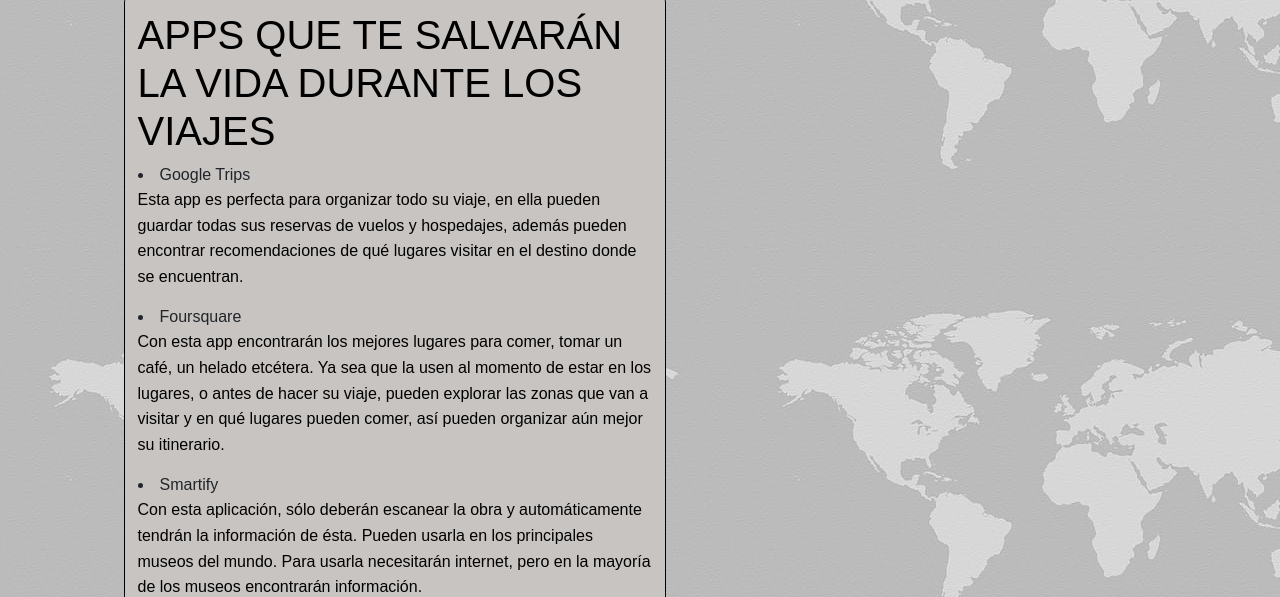
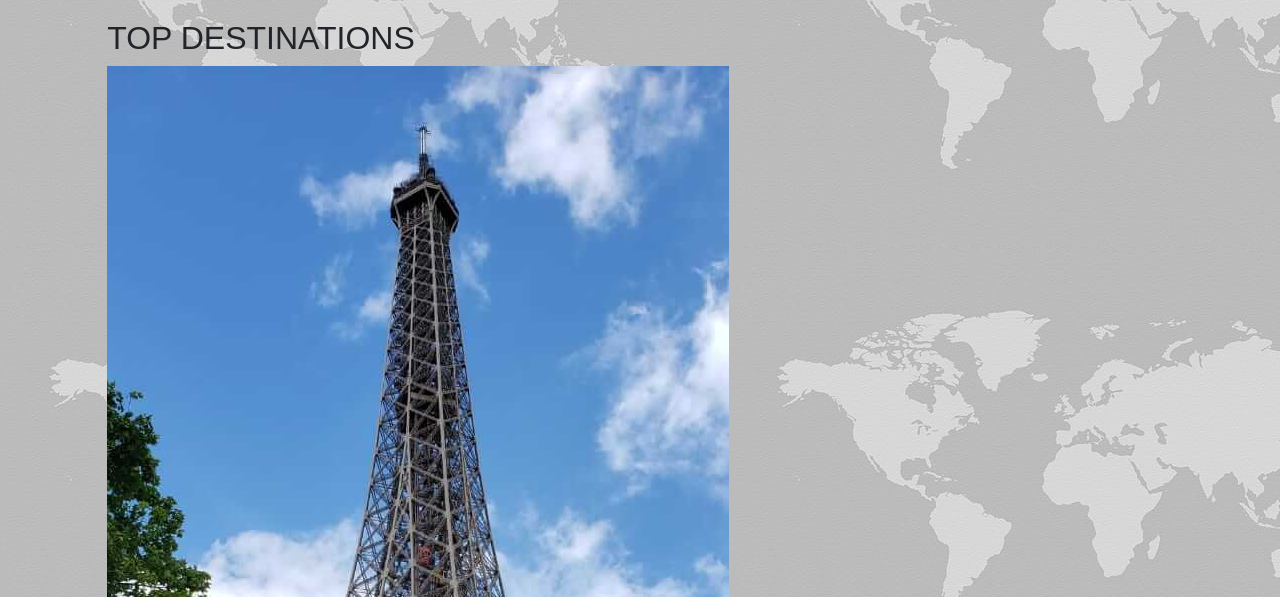
Before and after one commit to tatiana-soifer/viajando_ando, a website: page index.html in a window 1280 px wide. Shown: the part 203-800 px from the top of the page. Drawn offline with nearby package versions, Linux system fonts and the light colour scheme; a web font is replaced by a local one.

Commit message:
agregando contenido (TOP DESTINATIONS)

```diff
--- a/index.html
+++ b/index.html
@@ -79,6 +79,17 @@
         </div>-->
 
 
+<!--TOP DESTINATIONS-->
+<div class="container">
+    <section class="top__destinations">
+        <h2>TOP DESTINATIONS</h2>
+        <div>
+            <img src="img/paris.jpg" alt="paris" class="top__destinations__img">
+            <h3>PARIS</h3>
+        </div>
+    </section>
+
+</div>
 
         <!--ARTICULO APPS-->
         <div class="col-md-9 col-sm-12">
--- a/scss/_index.scss
+++ b/scss/_index.scss
@@ -35,3 +35,19 @@
 .top5__cuidades{
     color: black;
 }
+
+/*--TOP DESTINATIONS--*/
+.top__destinations{
+    padding: 1%;
+    margin: 1%;
+    img{
+        h3{
+            text-align: center;
+            color: white;
+        }
+    }
+}
+
+.top__destinations__img:hover{
+    filter: opacity .5s;
+}
```
Also changed, not shown: css/main.css, 1 other file.
